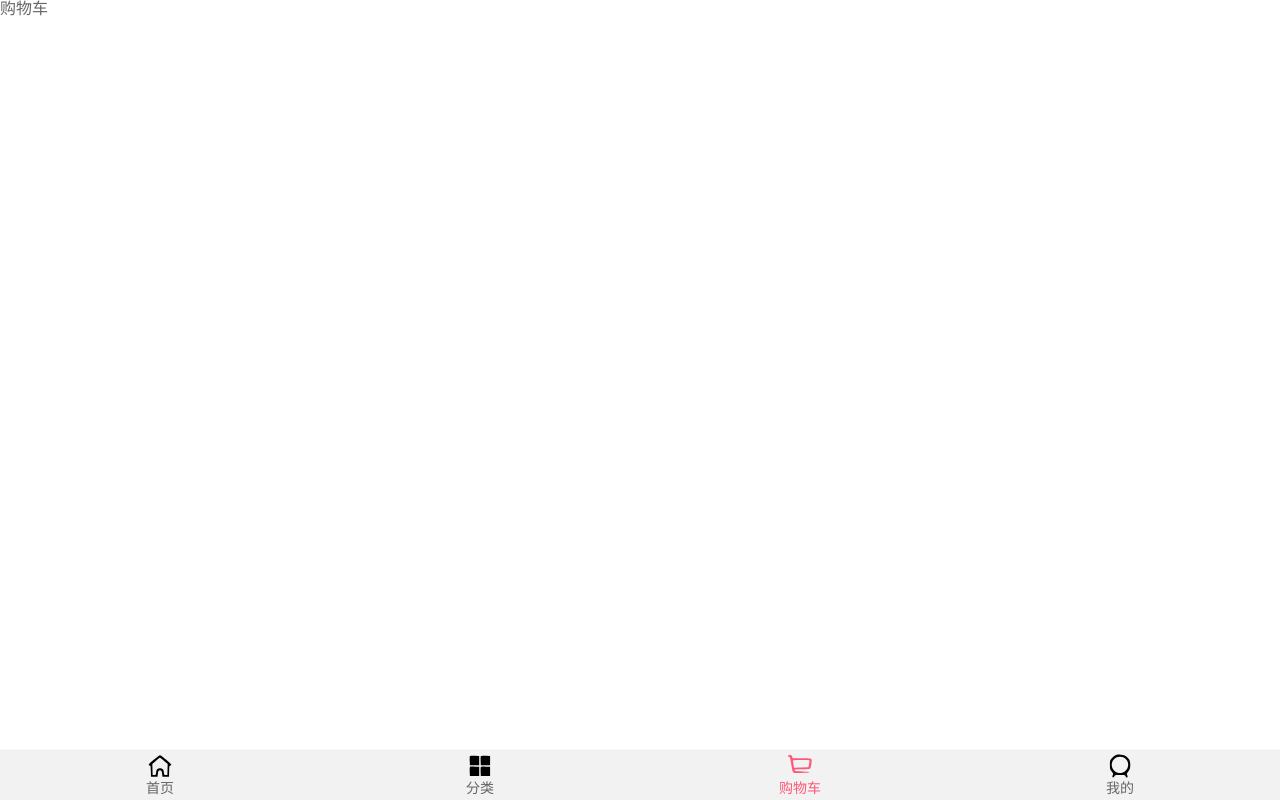
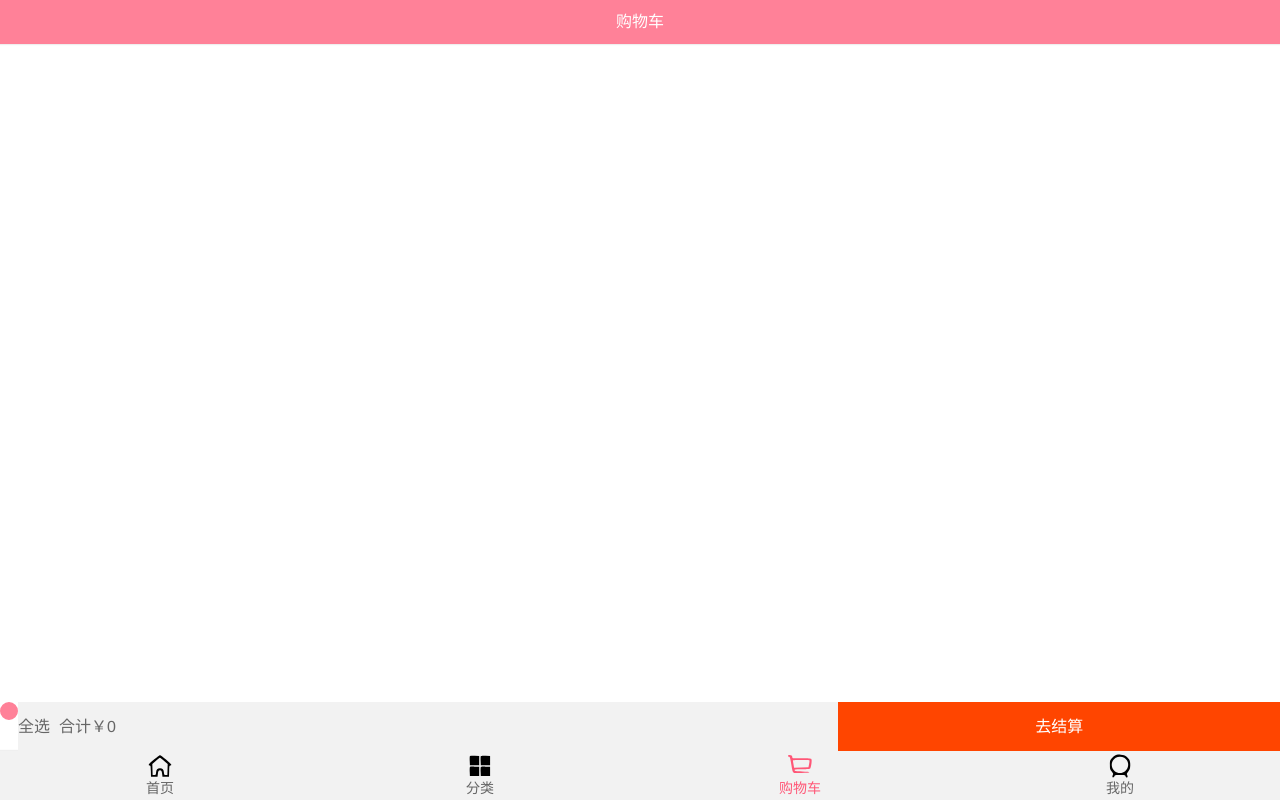
Before and after one commit to waztyzdj/supermall, a Vue app: page /cart in a window 1280 px wide. Built offline with nearby package versions, Linux system fonts and the light colour scheme.

Commit message:
购物车页面框架搭建。

```diff
--- a/src/views/cart/Cart.vue
+++ b/src/views/cart/Cart.vue
@@ -1,12 +1,39 @@
 <template>
-  <div>购物车</div>
+  <div id="cart">
+    <cart-nav-bar/>
+    <scroll class="content">
+    </scroll>
+    <cart-bottom-bar/>
+  </div>
 </template>
 
 <script>
+
+import CartNavBar from "./childComponents/CartNavBar";
+import CartBottomBar from "./childComponents/CartBottomBar";
+
+import Scroll from "components/common/scroll/Scroll";
+
 export default {
   name: "Cart",
+  components: {
+    CartNavBar,
+    CartBottomBar,
+    Scroll
+  }
 };
 </script>
 
 <style>
+
+  #cart {
+    height: 100vh;
+    position: relative;
+    background-color: #fff;
+  }
+
+  .content {
+    height: calc(100% - 142px);
+    overflow: hidden;
+  }
 </style>
--- /dev/null
+++ b/src/views/cart/childComponents/CartBottomBar.vue
@@ -0,0 +1,62 @@
+<template>
+  <div class="cart-bottom-bar">
+    <check-button/>
+    <div class="title">全选&nbsp;&nbsp;合计￥{{totalAmt}}</div>
+    <div class="to-calc">去结算</div>
+  </div>
+</template>
+
+<script>
+import CheckButton from "./CheckButton";
+
+export default {
+  name: "CartBottomBar",
+  props: {
+    isAll: {
+      type: Boolean,
+      default() {
+        return true
+      }
+    },
+    totalAmt: {
+      type: Number,
+      default() {
+        return 0
+      }
+    }
+  },
+  components: {
+    CheckButton
+  }
+}
+</script>
+
+<style scoped>
+  .cart-bottom-bar {
+    position: fixed;
+    left: 0px;
+    right: 0px;
+    bottom: 49px;
+    z-index: 16;
+    height: 49px;
+    line-height: 49px;
+    display: flex;
+  }
+
+  .to-calc {
+    background-color: orangered;
+    color: #fff;
+    width: 35%;
+    text-align: center;
+  }
+
+  .title {
+    background-color: #f2f2f2;
+    color: #666666;
+    width: 65%;
+  }
+
+  .is-all {
+    color: var(--color-tint);
+  }
+</style>
--- /dev/null
+++ b/src/views/cart/childComponents/CartNavBar.vue
@@ -0,0 +1,23 @@
+<template>
+  <nav-bar class="cart-nav-bar">
+    <div slot="center">购物车</div>
+  </nav-bar>
+</template>
+
+<script>
+import NavBar from "components/common/navBar/NavBar";
+
+export default {
+  name: "CartNavBar",
+  components: {
+    NavBar
+  }
+}
+</script>
+
+<style scoped>
+  .cart-nav-bar {
+    background-color: var(--color-tint);
+    color: #fff;
+  }
+</style>
--- /dev/null
+++ b/src/views/cart/childComponents/CheckButton.vue
@@ -0,0 +1,51 @@
+<template>
+    <div>
+      <div class="icon-selector" :class="{'selector-active': checked}" @click="selectItem">
+        <img src="~/assets/img/cart/tick.svg" alt="">
+      </div>
+    </div>
+</template>
+
+<script>
+	export default {
+		name: "CheckButton",
+    props: {
+		  value: {
+		    type: Boolean,
+        default: true
+      }
+    },
+    data: function () {
+		  return {
+		    checked: this.value
+      }
+    },
+    methods: {
+      selectItem: function () {
+        this.$emit('checkBtnClick')
+      }
+    },
+    watch: {
+		  value: function (newValue) {
+        this.checked = newValue;
+      }
+    }
+	}
+</script>
+
+<style scoped>
+  .icon-selector {
+    position: relative;
+    margin: 0;
+    width: 18px;
+    height: 18px;
+    border-radius: 50%;
+    border: 2px solid #ccc;
+    cursor: pointer;
+  }
+
+  .selector-active {
+    background-color: #ff8198;
+    border-color: #ff8198;
+  }
+</style>
```
